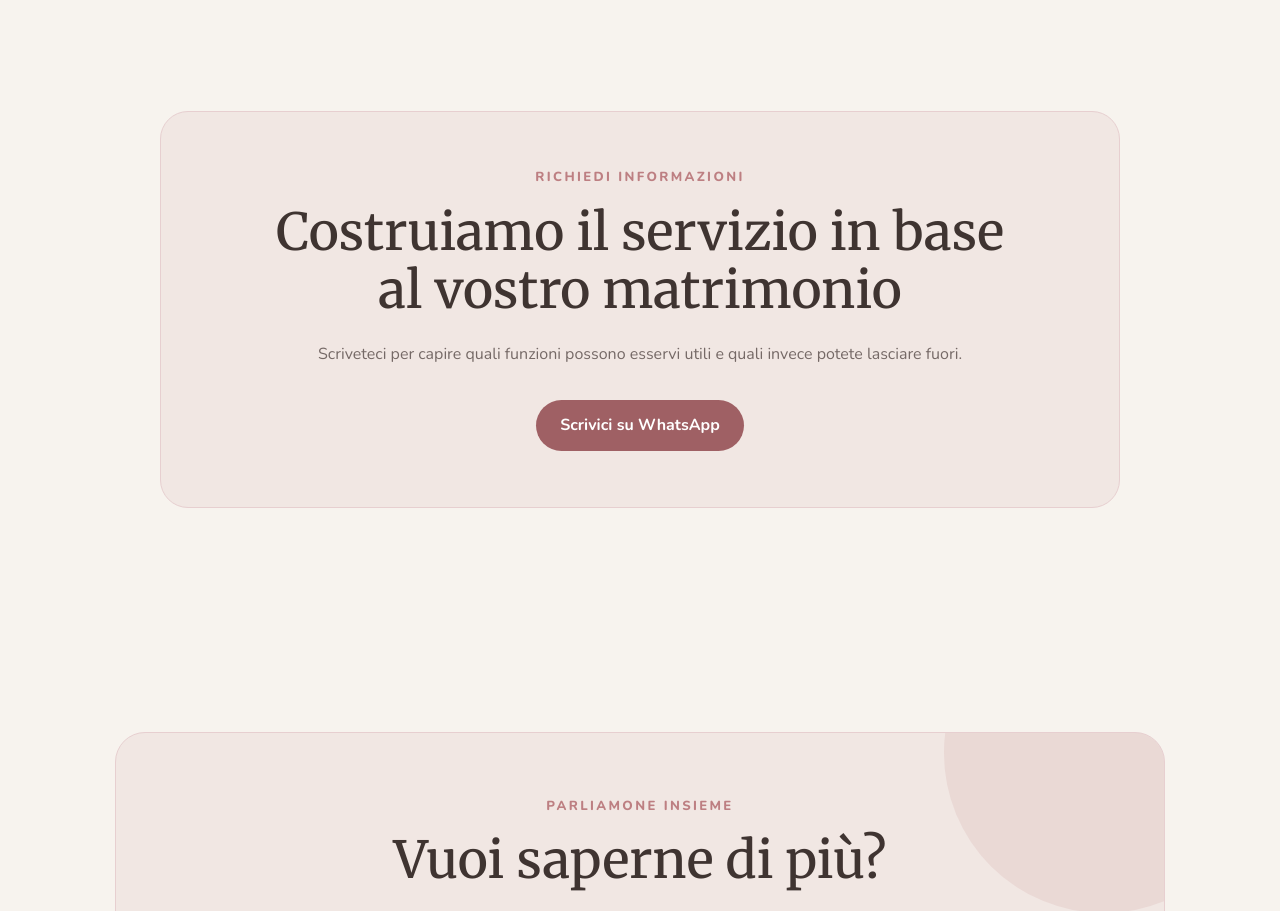
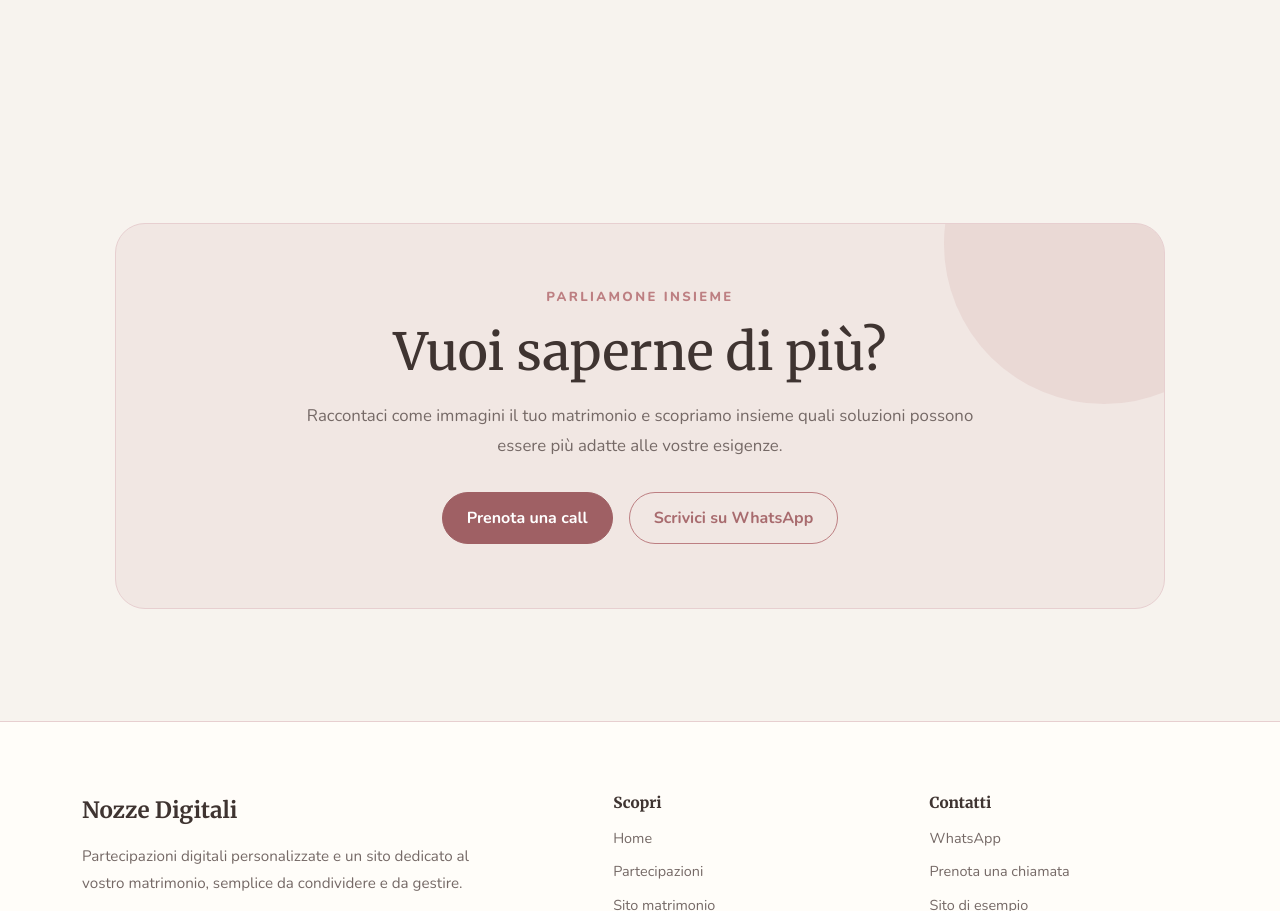
Before and after one commit to simonedantevisconti/nozze-digitali, a React (Vite) app: page /servizi-prezzi in a window 1280 px wide. Shown: the part 2087-2998 px from the top of the page. Built offline with nearby package versions, Linux system fonts and the light colour scheme.

Commit message:
Use shared contact CTA on pricing page

```diff
--- a/src/pages/ServiziPrezziPage.jsx
+++ b/src/pages/ServiziPrezziPage.jsx
@@ -108,32 +108,6 @@ const ServiziPrezziPage = () => {
             </div>
           </div>
         </section>
-
-        <section className="prices-cta">
-          <div className="container">
-            <Reveal>
-              <div className="prices-cta-box">
-                <p className="prices-eyebrow">RICHIEDI INFORMAZIONI</p>
-
-                <h2>Costruiamo il servizio in base al vostro matrimonio</h2>
-
-                <p>
-                  Scriveteci per capire quali funzioni possono esservi utili e
-                  quali invece potete lasciare fuori.
-                </p>
-
-                <a
-                  href={whatsappLink}
-                  target="_blank"
-                  rel="noopener noreferrer"
-                  className="prices-cta-button"
-                >
-                  Scrivici su WhatsApp
-                </a>
-              </div>
-            </Reveal>
-          </div>
-        </section>
       </main>
     </>
   );
```
